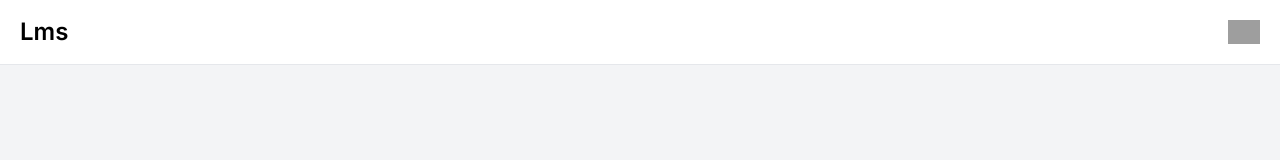
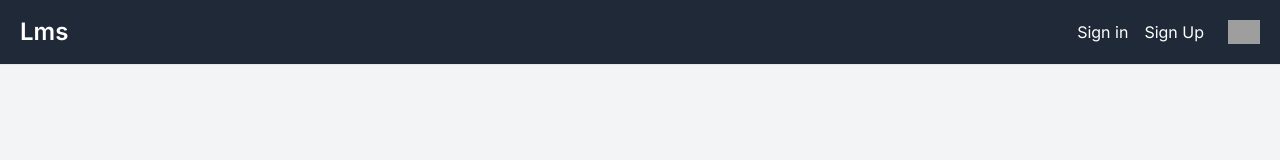
Before and after one commit to lathiyaharsh/Leave_management_EE-, a Next.js app: page /password/forgetpassword in a window 1280 px wide. Shown: the top 160 px of the page. Built offline with nearby package versions, Linux system fonts and the light colour scheme; no server answers; grey boxes are pictures that could not be loaded.

Commit message:
update topnav

```diff
--- a/src/Components/TopNav.tsx
+++ b/src/Components/TopNav.tsx
@@ -15,7 +15,7 @@ const TopNavBar = () => {
 
   return (
     <>
-      <nav className="fixed top-0 z-50 w-full bg-white border-b border-gray-200 dark:bg-gray-800 dark:border-gray-700">
+      <nav className="fixed top-0 z-50 w-full border-b border-gray-200 bg-gray-800 dark:border-gray-700">
         <div className="px-3 py-3 lg:px-5 lg:pl-3">
           <div className="flex items-center justify-between">
             <div className="flex items-center justify-start rtl:justify-end">
@@ -33,7 +33,7 @@ const TopNavBar = () => {
                 />
               </button>
               <Link href="/dashboard" className="flex ms-2 md:me-24">
-              <span className="self-center text-xl font-semibold sm:text-2xl whitespace-nowrap dark:text-white">
+              <span className="self-center text-xl font-semibold sm:text-2xl whitespace-nowrap text-white">
                   Lms
                 </span>
               </Link>
```
